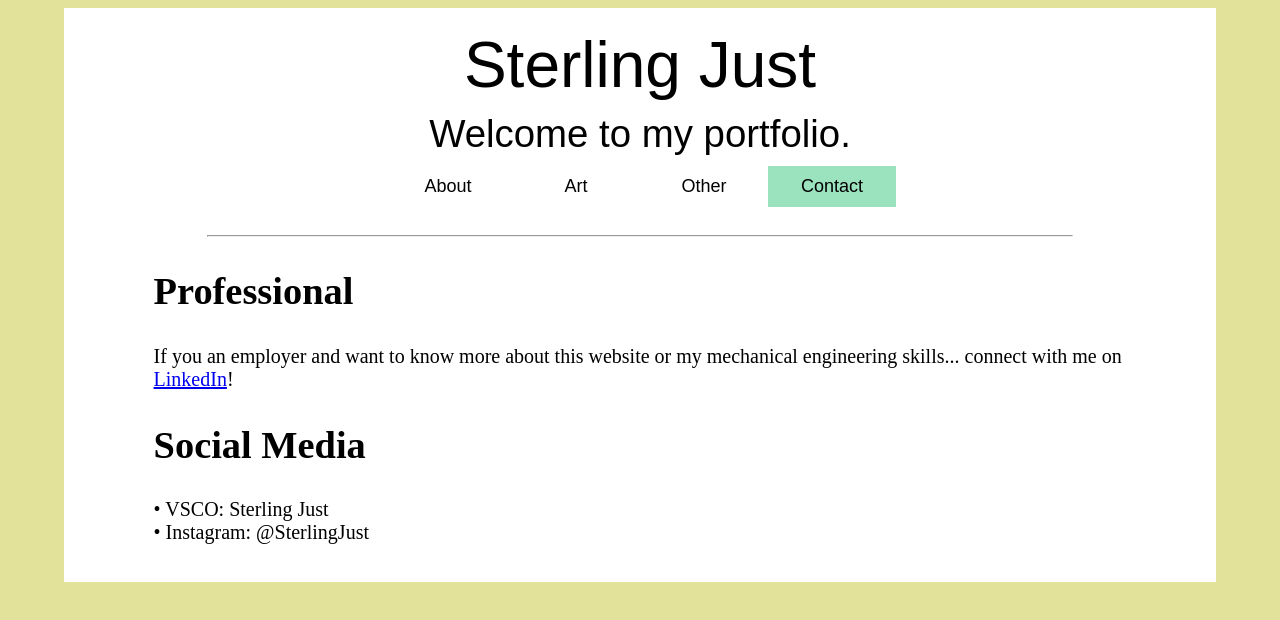
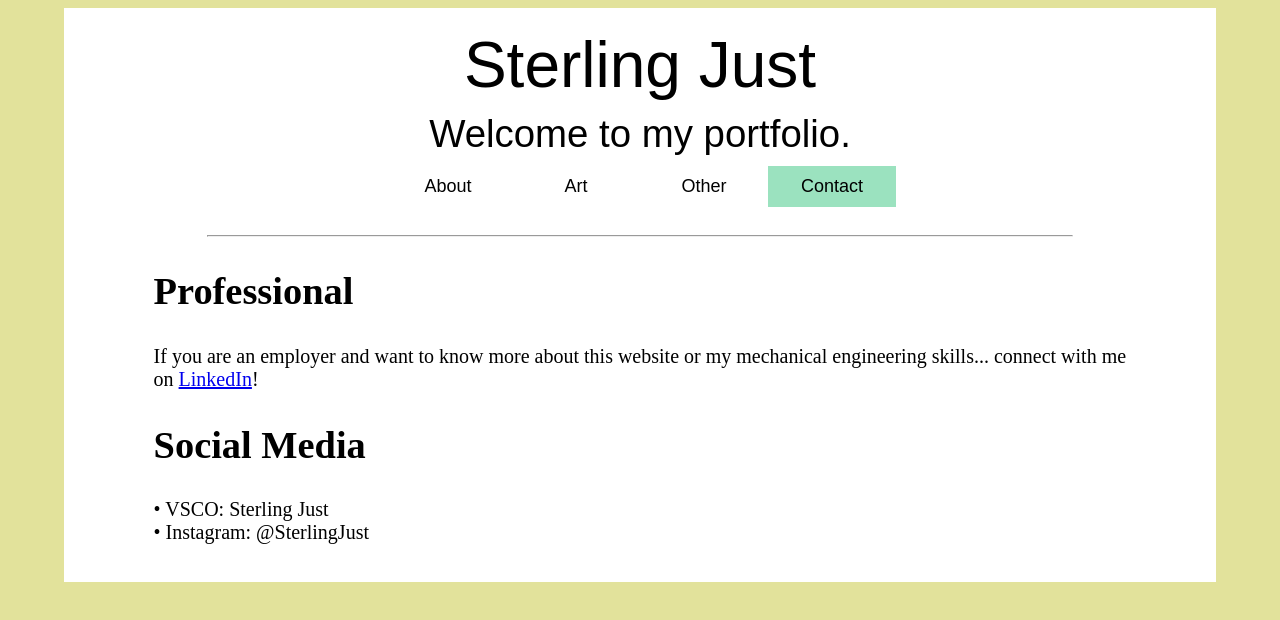
Before and after one commit to sterlingjust/website, a plain HTML site: page contact.html in a window 1280 px wide. Drawn offline with Linux system fonts and the light colour scheme; a web font is replaced by a local one.

Commit message:
updated typo

```diff
--- a/contact.html
+++ b/contact.html
@@ -27,7 +27,7 @@
 
 	<h2>Professional</h2>
 		<p>
-			If you an employer and want to know more about this website or my
+			If you are an employer and want to know more about this website or my
 			mechanical engineering skills... connect with me on
 			<a href="https://www.linkedin.com/in/sterlingjust/">LinkedIn</a>!
 		</p>
```
